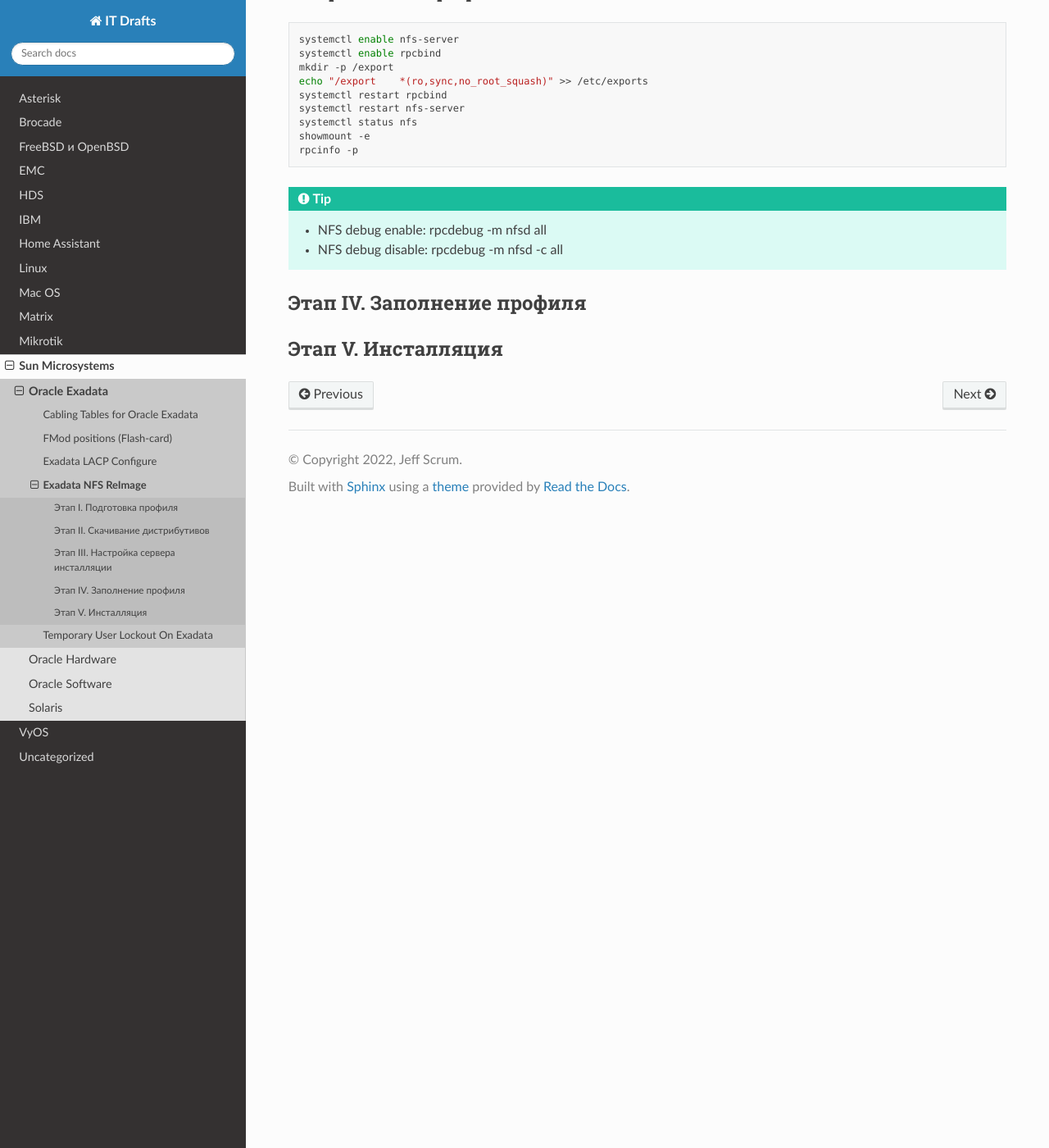
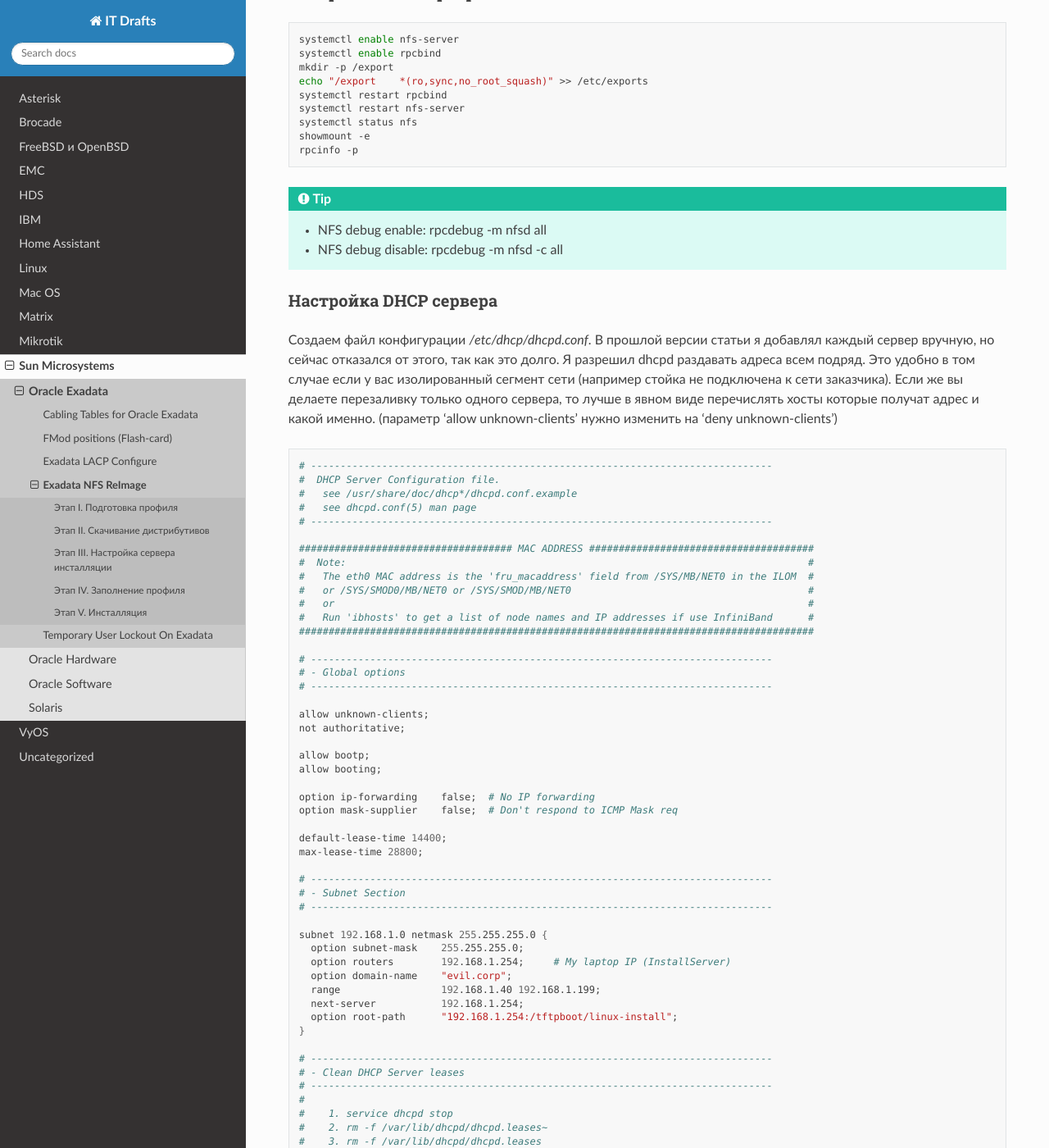
Before and after one commit to jeffscrum/jeffscrum.github.io, a Sphinx documentation site: the page built from source/sun-oracle/exadata/oracle-exadata-nfs-reimage.rst, in a window 1280 px wide and 1400 px high, scrolled down 1968 px. Shown: the whole window at 82% size. Built offline with Sphinx 7.4.7 and the Read the Docs theme 2.0.0, drawn with Linux system fonts in a browser that asks for light colours; some of the changed text lies outside the part shown.

Commit message:
oracle-exadata-nfs-reimage

```diff
--- /dev/null
+++ b/source/sun-oracle/exadata/dhcpd-2.conf
@@ -0,0 +1,67 @@
+
+# ------------------------------------------------------------------------------
+#  DHCP Server Configuration file.
+#   see /usr/share/doc/dhcp*/dhcpd.conf.example
+#   see dhcpd.conf(5) man page
+# ------------------------------------------------------------------------------
+
+#################################### MAC ADDRESS ######################################
+#  Note:                                                                              #
+#   The eth0 MAC address is the 'fru_macaddress' field from /SYS/MB/NET0 in the ILOM  #
+#   or /SYS/SMOD0/MB/NET0 or /SYS/SMOD/MB/NET0                                        #
+#   or                                                                                #
+#   Run 'ibhosts' to get a list of node names and IP addresses if use InfiniBand      #
+#######################################################################################
+
+# ------------------------------------------------------------------------------
+# - Global options
+# ------------------------------------------------------------------------------
+
+allow unknown-clients;
+not authoritative;
+
+allow bootp;
+allow booting;
+
+option ip-forwarding    false;  # No IP forwarding
+option mask-supplier    false;  # Don't respond to ICMP Mask req
+
+default-lease-time 14400;
+max-lease-time 28800;
+
+# ------------------------------------------------------------------------------
+# - Subnet Section
+# ------------------------------------------------------------------------------
+
+subnet 192.168.1.0 netmask 255.255.255.0 {
+  option subnet-mask    255.255.255.0;
+  option routers        192.168.1.254;     # My laptop IP (InstallServer)
+  option domain-name    "evil.corp";
+  range                 192.168.1.40 192.168.1.199;
+  next-server           192.168.1.254;
+  option root-path      "192.168.1.254:/tftpboot/linux-install";
+}
+
+# ------------------------------------------------------------------------------
+# - Clean DHCP Server leases
+# ------------------------------------------------------------------------------
+#
+#    1. service dhcpd stop
+#    2. rm -f /var/lib/dhcpd/dhcpd.leases~
+#    3. rm -f /var/lib/dhcpd/dhcpd.leases
+#    3. touch /var/lib/dhcpd/dhcpd.leases
+#    4. service dhcpd start
+#
+
+group {
+  next-server 10.64.75.254;
+  option root-path "10.64.75.254:/tftpboot/linux-install";
+
+  host db01 {
+   hardware ethernet 00:50:e0:g2:c6:00;
+    fixed-address 192.168.1.40;
+  }
+}
+# ------------------------------------------------------------------------------
+#  .END FILE.
+# ------------------------------------------------------------------------------
--- a/source/sun-oracle/exadata/oracle-exadata-nfs-reimage.rst
+++ b/source/sun-oracle/exadata/oracle-exadata-nfs-reimage.rst
@@ -49,12 +49,14 @@ Exadata NFS ReImage
 
 В этом шаге нужно настроить DHCP Server и NFS Server. Я делаю это на примере RHEL, но дистрибутив может быть любым.
 
+
 Установка необходимых пакетов
 ^^^^^^^^^^^^^^^^^^^^^^^^^^^^^
 
 .. code-block:: bash
 
    yum install dhcp nfs-utils rpcbind vim
+
 
 Отключение firewall
 ^^^^^^^^^^^^^^^^^^^
@@ -65,10 +67,12 @@ Exadata NFS ReImage
    systemctl disable firewalld
    systemctl mask --now firewalld
 
+
 Отключаем SELinux
 ^^^^^^^^^^^^^^^^^
 
 Для этого в файле `/etc/selinux/config` изменяем директиву ``SELINUX=enforcing`` на ``SELINUX=disabled``, после чего перезагружаемся
+
 
 Настройка NFS сервера
 ^^^^^^^^^^^^^^^^^^^^^
@@ -90,10 +94,42 @@ Exadata NFS ReImage
    * NFS debug enable: rpcdebug -m nfsd all
    * NFS debug disable: rpcdebug -m nfsd -c all
 
+Настройка DHCP сервера
+^^^^^^^^^^^^^^^^^^^^^^
+
+Создаем файл конфигурации `/etc/dhcp/dhcpd.conf`.
+В прошлой версии статьи я добавлял каждый сервер вручную, но сейчас отказался от этого, так как это долго. Я разрешил dhcpd раздавать адреса всем подряд. Это удобно в том случае если у вас изолированный сегмент сети (например стойка не подключена к сети заказчика). Если же вы делаете перезаливку только одного сервера, то лучше в явном виде перечислять хосты которые получат адрес и какой именно. (параметр 'allow unknown-clients' нужно изменить на 'deny unknown-clients')
+
+.. literalinclude:: dhcpd-2.conf
+   :language: bash
+
+Перезапускаем DHCP Server
+^^^^^^^^^^^^^^^^^^^^^^^^^
+
+.. code-block:: bash
+
+   systemctl enable dhcpd.service
+   systemctl restart dhcpd.service
+   systemctl status dhcpd.service
+
 
 Этап IV. Заполнение профиля
 ~~~~~~~~~~~~~~~~~~~~~~~~~~~
 
+Чтобы инсталлятор мог использовать профиль его нужно дозаполнить.
+Для этого нужно поочережно зайти на ILOM каждого сервера и выполнить команду ``show /SYS/MB/NET0`` или ``/SYS/SMOD0/MB/NET0`` или ``show /SYS/SMOD/MB/NET0`` и ищем *mac* в строке `fru_macaddress` или командой ``ibhosts``, если вдруг будете ставить через Infiniband.
+После того как вы получили mac-адрес интерфейса, его необходимо вписать в файл `preconf.csv`. Сделать это нужно между запятыми, после слова "Management" и перед указанием IP-адреса для нужного сервера.
+
+.. code-block:: none
+
+   ... bondeth0,eth0::::,Management,<mac:address:paste:here>,10.152.240.159,255.255.252.0 ...
+
+После того как mac-адреса для всех серверов будут заполнны, файл необходимо положить рядом с iso-файлом. (например '/export/preconf.csv')
+
+.. attention::
+
+   Будьте внимательны со строками которые заполняете.
+   Файл нельзя редактировать через EXCEL -- используйте текстовый редактор.
 
 
 Этап V. Инсталляция
```
